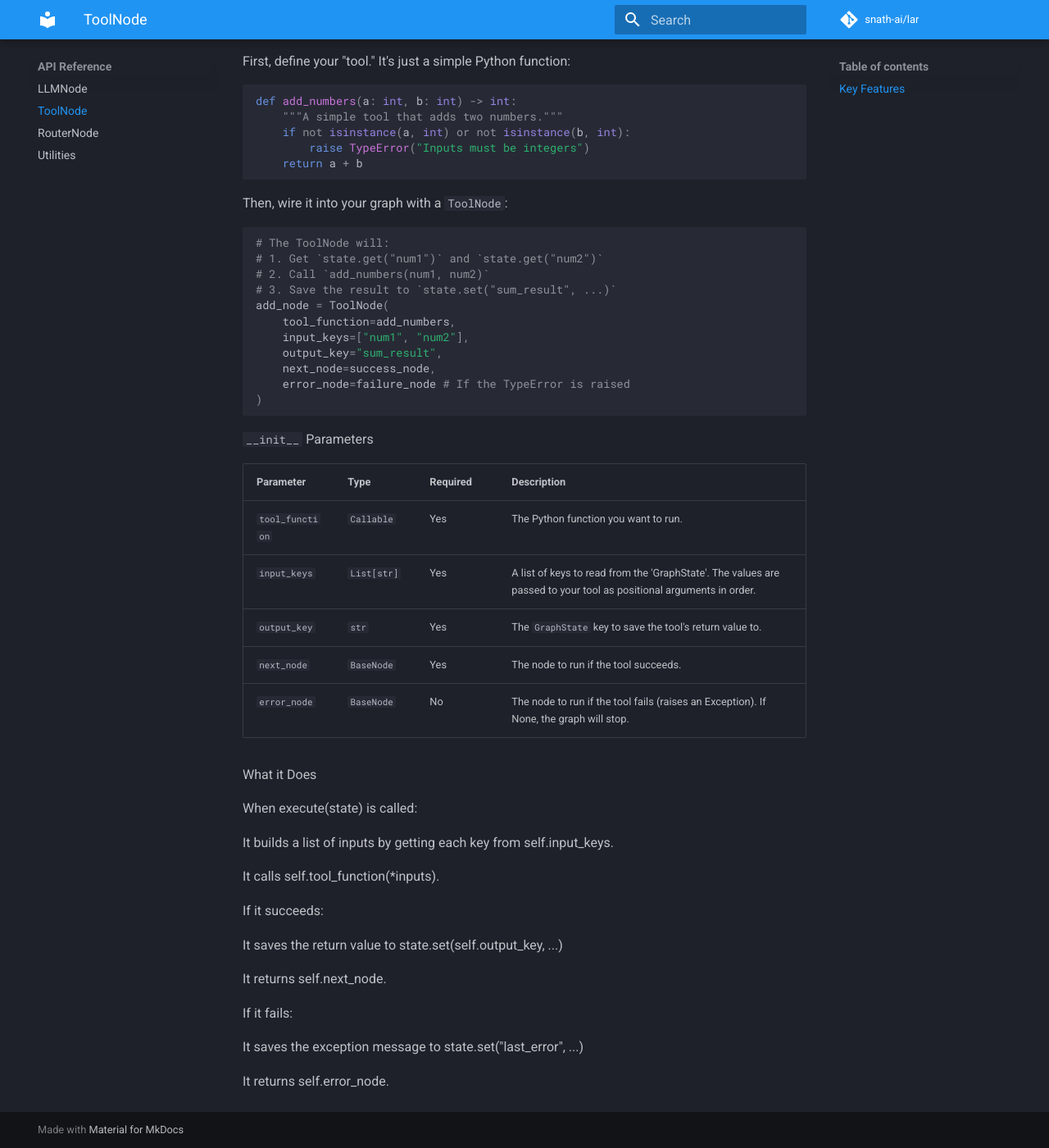
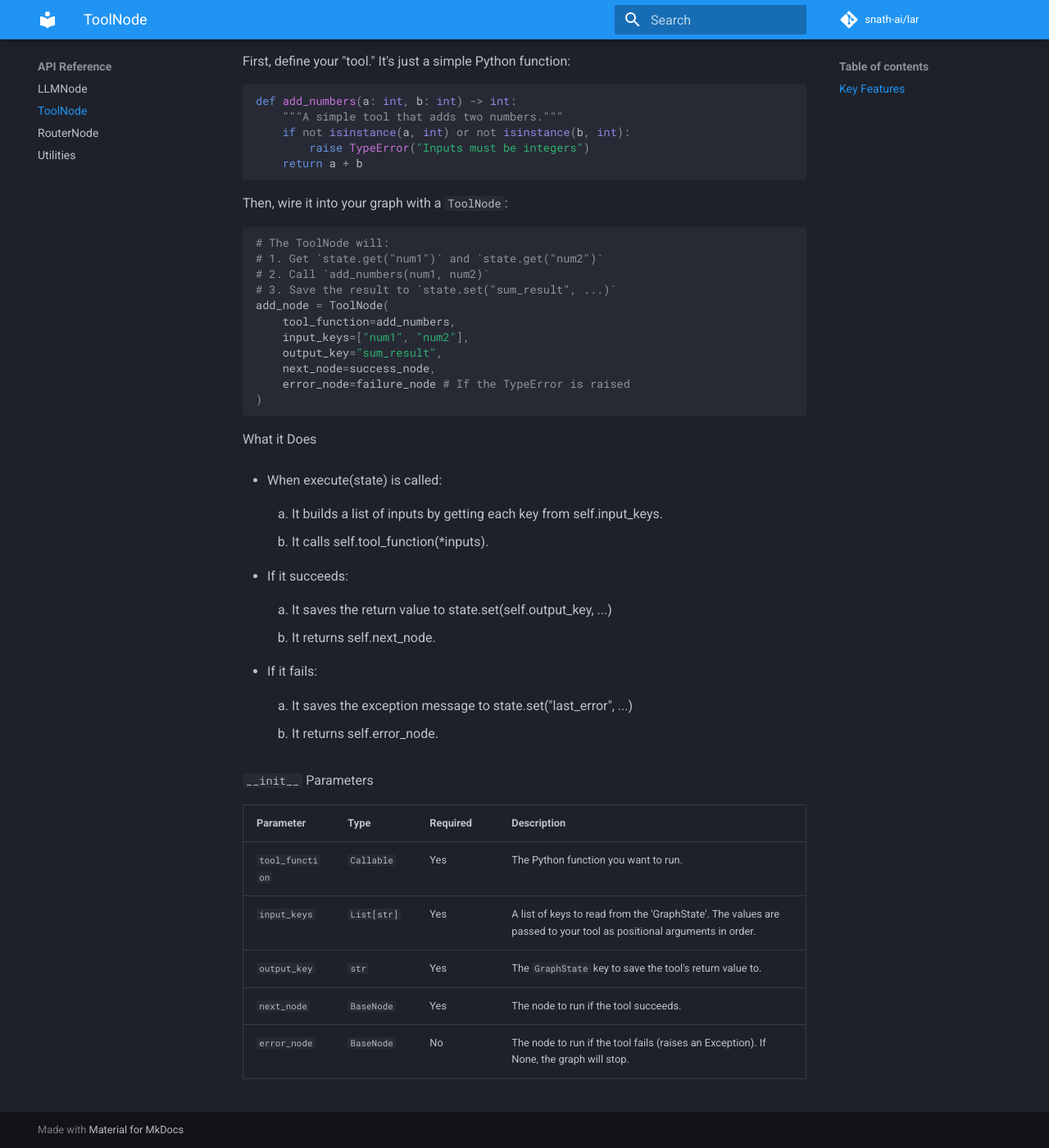
Before and after one commit to partech2015/lar, an MkDocs documentation site: the page built from docs/api-reference/toolnode.md, in a window 1280 px wide and 1400 px high, scrolled down 785 px. Shown: the whole window at 82% size. Built offline with MkDocs 1.6.1 and Material for MkDocs 9.7.7, drawn with Linux system fonts in a browser that asks for light colours; comment, search, counter and statistics services are not loaded; part of the change alters nothing that is shown.

````diff
--- a/docs/api-reference/toolnode.md
+++ b/docs/api-reference/toolnode.md
@@ -50,6 +50,27 @@ add_node = ToolNode(
 )
 ```
 
+What it Does
+
+- When execute(state) is called:
+
+    1. It builds a list of inputs by getting each key from self.input_keys.
+
+    2. It calls self.tool_function(*inputs).
+
+- If it succeeds:
+
+    1. It saves the return value to state.set(self.output_key, ...)
+
+    2. It returns self.next_node.
+
+- If it fails:
+
+    1. It saves the exception message to state.set("last_error", ...)
+
+    2. It returns self.error_node.
+
+
 ```__init__``` Parameters
 
 | Parameter | Type | Required | Description|
@@ -59,23 +80,3 @@ add_node = ToolNode(
 | `output_key` | `str` | Yes | The `GraphState` key to save the tool's return value to.|
 | `next_node` | `BaseNode` | Yes | The node to run if the tool succeeds.|
 | `error_node` | `BaseNode` | No | The node to run if the tool fails (raises an Exception). If None, the graph will stop.|
-
-What it Does
-
-When execute(state) is called:
-
-It builds a list of inputs by getting each key from self.input_keys.
-
-It calls self.tool_function(*inputs).
-
-If it succeeds:
-
-It saves the return value to state.set(self.output_key, ...)
-
-It returns self.next_node.
-
-If it fails:
-
-It saves the exception message to state.set("last_error", ...)
-
-It returns self.error_node.
````
